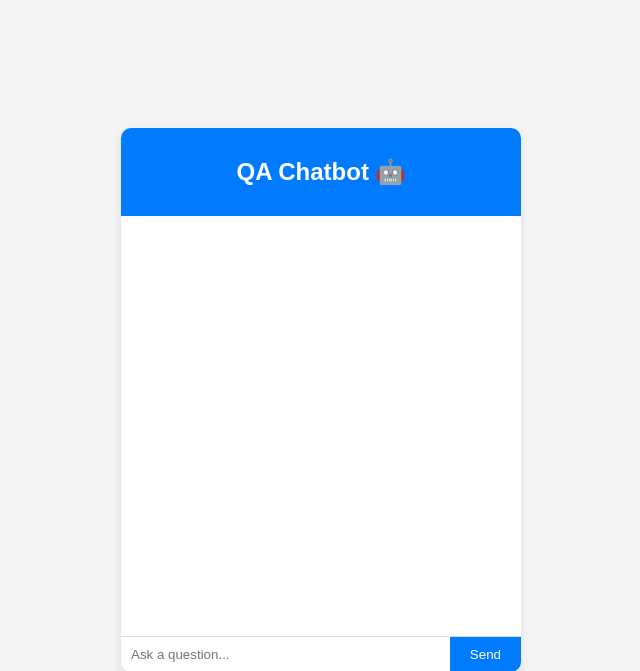
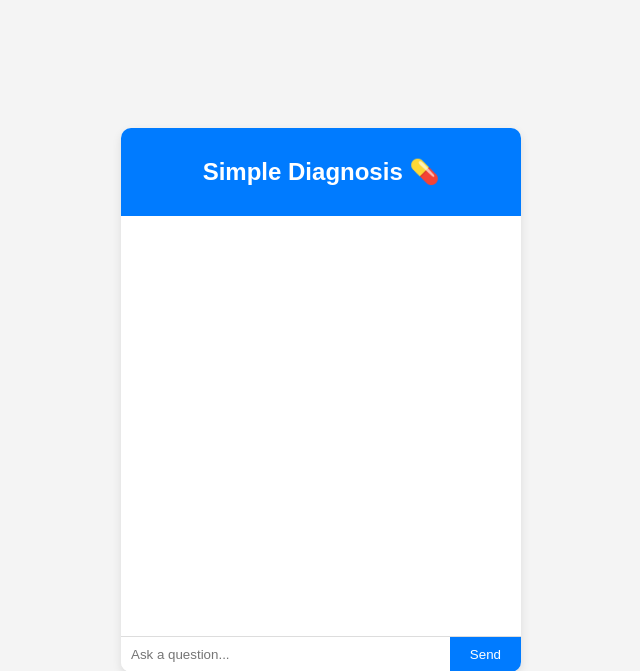
Before and after one commit to HordesOfGhost/SimpleDiagnosis, a Flask app: page / in a window 1280 px wide. Shown: the top 671 px of the page, without its empty margins (319-959 px from the left). Run offline with Flask 3, Linux system fonts and the light colour scheme; parts of the project's set-up code (start-up, migrations or seed data) failed here and were passed over.

Commit message:
refactored code

```diff
--- a/app.py
+++ b/app.py
@@ -1,15 +1,13 @@
 from flask import Flask, request, jsonify, render_template
 from utils.get_index import *
 from utils.prompt_func import *
+from utils.generation import *
 
 from llama_index.llms.huggingface import HuggingFaceInferenceAPI
 from llama_index.core import Settings
 
 import os
 os.environ['CURL_CA_BUNDLE'] = ''
-
-import warnings
-warnings.filterwarnings("ignore", category=DeprecationWarning)
 
 from dotenv import load_dotenv
 load_dotenv()
@@ -27,36 +25,6 @@ Settings.llm = HuggingFaceInferenceAPI(
     device_map="auto",
 )
 
-print("Setting up the QA bot...🤖")
-index = create_index()
-
-def final_result(query):
-    query_engine = index.as_query_engine()
-    response = query_engine.query(query)
-    return response, query
-
-def format_output(answer, query):
-    # Main answer response
-    response_block = f"{answer.response}\n\n"
-
-    # Source information block
-    source_block = ""
-    if answer.source_nodes:
-        source_block += "You can read more of it at: \n"
-        for node in answer.source_nodes:
-            # Extracting metadata
-            metadata = node.node.metadata
-            page = metadata.get('page_label', 'N/A')
-            source = metadata.get('file_name', 'N/A')
-
-            # Formatting the source information
-            source_block += f"- Page {page} from {source}\n"
-        source_block += "\n"
-
-    return response_block, source_block
-
-
-# Flask app setup
 app = Flask(__name__)
 
 @app.route('/')
--- a/templates/index.html
+++ b/templates/index.html
@@ -3,7 +3,7 @@
 <head>
     <meta charset="UTF-8">
     <meta name="viewport" content="width=device-width, initial-scale=1.0">
-    <title>QA Chatbot</title>
+    <title>Simple Diagnosis</title>
     <style>
         body {
             font-family: Arial, sans-serif;
@@ -72,7 +72,7 @@
 <body>
     <div class="chat-container">
         <div class="chat-header">
-            <h2>QA Chatbot 🤖</h2>
+            <h2>Simple Diagnosis 💊</h2>
         </div>
         <div class="chat-body" id="chatBody">
             <!-- Messages will appear here -->
--- a/utils/get_index.py
+++ b/utils/get_index.py
@@ -55,6 +55,7 @@ def create_index():
     return index
 
   else:
+    # if index exists then load directly
     pinecone_index = pc.Index(index_name)
     vector_store = PineconeVectorStore(pinecone_index=pinecone_index)
     index = VectorStoreIndex.from_vector_store(
```
Also changed, not shown: utils/generation.py (added, +29 -0 lines), 2 other files.
